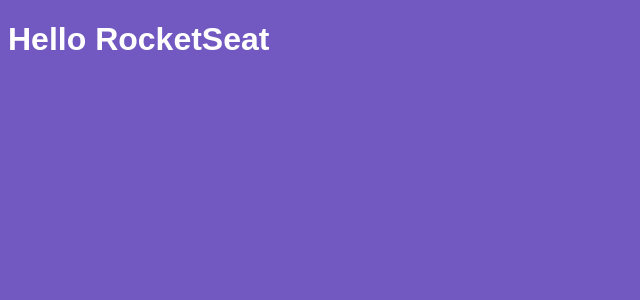
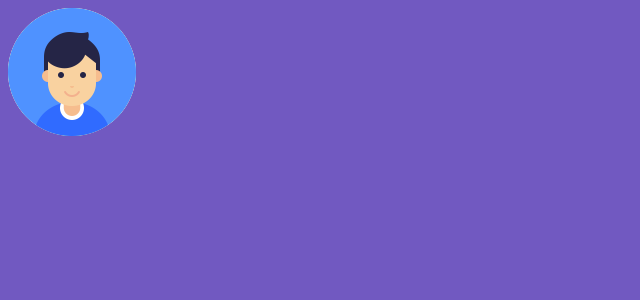
Before and after one commit to MayconRRibeiro/GoReact-7.0, a React app: page / in a window 1280 px wide. Shown: the top 300 px of the page, without its empty margins (0-640 px from the left). Built offline with nearby package versions, Linux system fonts and the light colour scheme.

Commit message:
Importando imagens

```diff
--- a/package.json
+++ b/package.json
@@ -14,6 +14,7 @@
     "@babel/preset-react": "^7.0.0",
     "babel-loader": "^8.0.6",
     "css-loader": "^3.2.0",
+    "file-loader": "^4.2.0",
     "style-loader": "^1.0.0",
     "webpack": "^4.39.3",
     "webpack-cli": "^3.3.7",
--- a/src/App.js
+++ b/src/App.js
@@ -1,9 +1,10 @@
 import React from "react";
 
 import "./App.css";
+import personImage from "./assets/person-flat-128x128.png";
 
 function App() {
-  return <h1>Hello RocketSeat</h1>;
+  return <img src={personImage} />;
 }
 
 export default App;
--- a/webpack.config.js
+++ b/webpack.config.js
@@ -21,6 +21,12 @@
       {
         test: /\.css$/,
         use: [{ loader: "style-loader" }, { loader: "css-loader" }]
+      },
+      {
+        test: /.*\.(gif|png|jpe?g)$/i,
+        use: {
+          loader: "file-loader"
+        }
       }
     ]
   }
```
Also changed, not shown: src/assets/person-flat-128x128.png (added), 1 other file (tests, documents, lock files or other folders).
